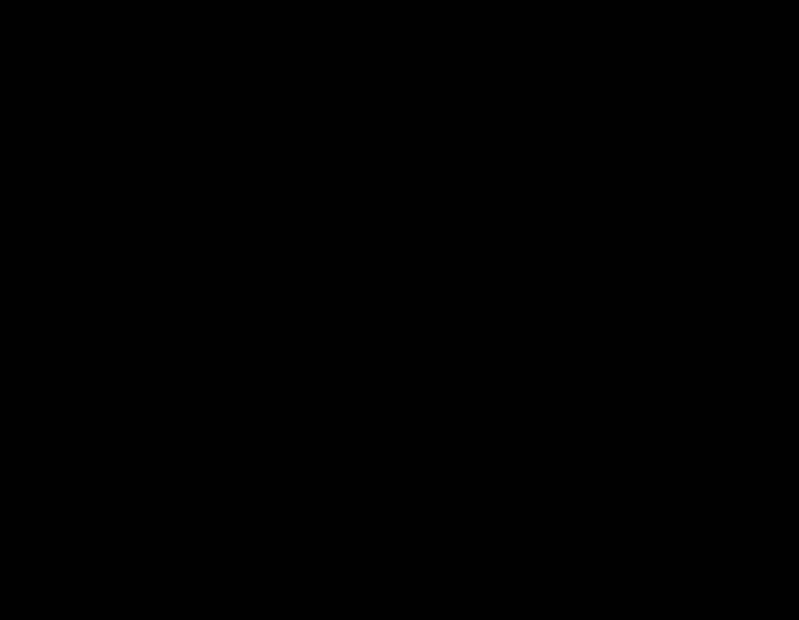
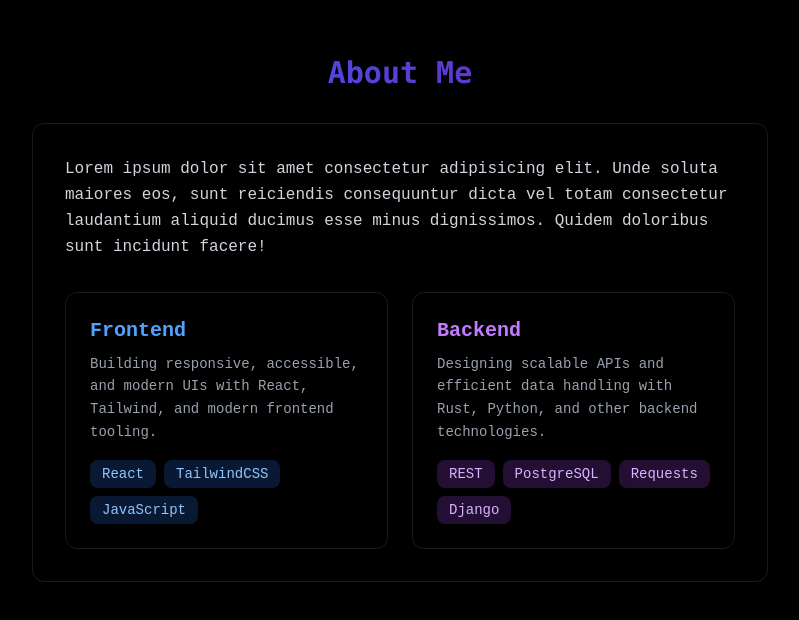
Before and after one commit to KodeVoid/Void, a React (Vite) app in the folder frontend/: page / in a window 1280 px wide. Shown: the part 882-1502 px from the top of the page, without its empty margins (240-1039 px from the left). Before the commit the page ends 800 px from the top, so only its background shows below. Built offline with nearby package versions, Linux system fonts and the light colour scheme.

Commit message:
feat(About) :Work on About section

```diff
--- a/frontend/src/App.jsx
+++ b/frontend/src/App.jsx
@@ -3,6 +3,7 @@
 import Navbar from "./components/Navbar";
 import { MobileMenu } from "./components/MobileMenu";
 import { Home } from "./components/sections/Home";
+import { About } from "./components/sections/About";
 
 function App() {
   const [menuOpen, setMenuOpen] = useState(false);
@@ -19,6 +20,7 @@
         <Navbar menuOpen={menuOpen} setMenuOpen={setMenuOpen} />
         <MobileMenu menuOpen={menuOpen} setMenuOpen={setMenuOpen} />
         <Home/>
+        <About/>
       </div>
     </>
   );
--- /dev/null
+++ b/frontend/src/components/sections/About.jsx
@@ -0,0 +1,70 @@
+export const About = () => {
+  const frontendSkills = ["React", "TailwindCSS", "JavaScript"];
+  const backendSkills = ["REST", "PostgreSQL", "Requests", "Django"];
+
+  return (
+    <section
+      id="about"
+      className="min-h-screen flex items-center justify-center py-20"
+    >
+      <div className="max-w-3xl mx-auto px-4">
+        <h2 className="text-3xl font-bold mb-8 font-mono bg-gradient-to-r from-blue-600 to-purple-800 bg-clip-text text-transparent text-center">
+          About Me
+        </h2>
+
+        <div className="glass rounded-xl p-8 border border-white/10 hover:-translate-y-1 hover:shadow-lg transition-all">
+          <p className="text-gray-300 leading-relaxed mb-8">
+            Lorem ipsum dolor sit amet consectetur adipisicing elit. Unde soluta
+            maiores eos, sunt reiciendis consequuntur dicta vel totam
+            consectetur laudantium aliquid ducimus esse minus dignissimos.
+            Quidem doloribus sunt incidunt facere!
+          </p>
+
+          <div className="grid grid-cols-1 md:grid-cols-2 gap-6">
+            {/* Frontend card */}
+            <div className="glass rounded-xl p-6 border border-white/10 hover:-translate-y-1 transition-all">
+              <h3 className="text-xl font-semibold text-blue-400 mb-2">
+                Frontend
+              </h3>
+              <p className="text-gray-400 text-sm leading-relaxed mb-4">
+                Building responsive, accessible, and modern UIs with React,
+                Tailwind, and modern frontend tooling.
+              </p>
+              <div className="flex flex-wrap gap-2">
+                {frontendSkills.map((skill) => (
+                  <span
+                    key={skill}
+                    className="bg-blue-500/20 text-blue-300 px-3 py-1 rounded-lg text-sm font-medium"
+                  >
+                    {skill}
+                  </span>
+                ))}
+              </div>
+            </div>
+
+            {/* Backend card */}
+            <div className="glass rounded-xl p-6 border border-white/10 hover:-translate-y-1 transition-all">
+              <h3 className="text-xl font-semibold text-purple-400 mb-2">
+                Backend
+              </h3>
+              <p className="text-gray-400 text-sm leading-relaxed mb-4">
+                Designing scalable APIs and efficient data handling with Rust,
+                Python, and other backend technologies.
+              </p>
+              <div className="flex flex-wrap gap-2">
+                {backendSkills.map((skill) => (
+                  <span
+                    key={skill}
+                    className="bg-purple-500/20 text-purple-300 px-3 py-1 rounded-lg text-sm font-medium"
+                  >
+                    {skill}
+                  </span>
+                ))}
+              </div>
+            </div>
+          </div>
+        </div>
+      </div>
+    </section>
+  );
+};
--- a/frontend/src/components/sections/Home.jsx
+++ b/frontend/src/components/sections/Home.jsx
@@ -16,17 +16,19 @@
        <div className="flex justify-center space-x-4">
   <a
     href="#projects"
-            className="bg-blue-500 hover:bg-blue-600 text-white py-3 px-6 rounded font-medium transition"
+    className="bg-blue-500 hover:bg-blue-600 text-white py-3 px-6 rounded font-medium transition transform hover:-translate-y-2 hover:shadow-lg"
   >
     View Projects
   </a>
+
   <a
     href="#contact"
-            className="border border-blue-500 text-blue-500 py-3 px-6 rounded font-medium hover:bg-blue-500 hover:text-white transition"
+    className="border border-blue-500 text-blue-500 py-3 px-6 rounded font-medium transition transform hover:scale-105 hover:bg-blue-500 hover:text-white"
   >
     Contact Me
   </a>
 </div>
+
       </div>
     </section>
   );
```
Lines whose indentation alone changed are shown as unchanged.
